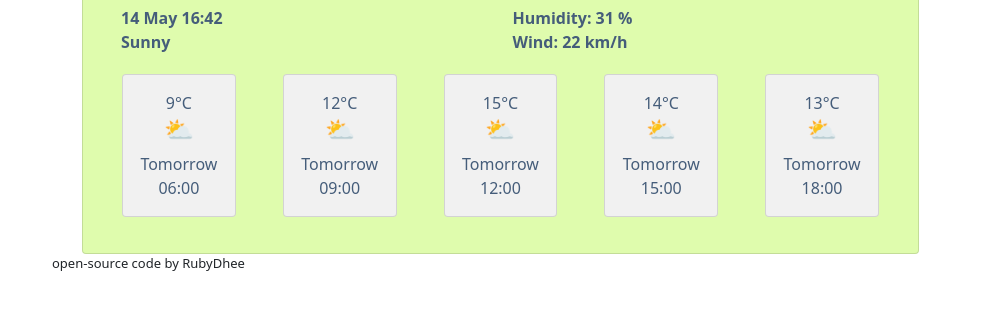
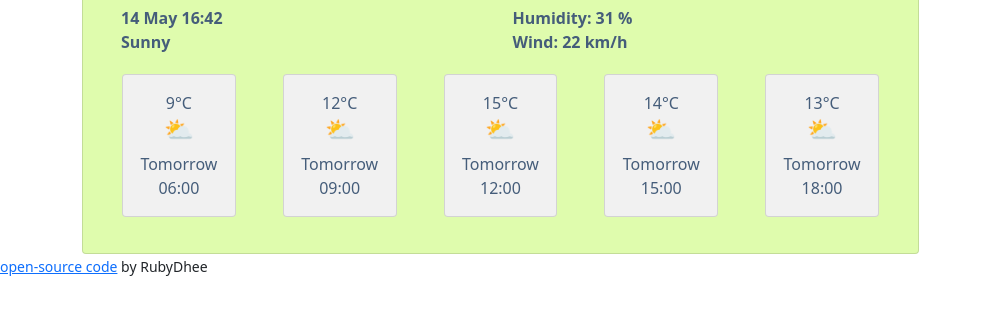
Before and after one commit to RubyDhee/weather-app, a plain HTML site: page index.html in a window 1280 px wide. Shown: the part 118-432 px from the top of the page, without its empty margins (0-981 px from the left). Drawn offline with nearby package versions, Linux system fonts and the light colour scheme; a script that the page names is missing.

Commit message:
Update index.html
changed <p> to <small>

```diff
--- a/index.html
+++ b/index.html
@@ -102,6 +102,11 @@
 
       <script src="src/index.js"></script>
     </div>
-    <p id="code">open-source code by RubyDhee</p>
+    <small>
+      <a href="https://github.com/RubyDhee/weather-app" target="_blank"
+        >open-source code</a
+      >
+      by RubyDhee
+    </small>
   </body>
 </html>
```
